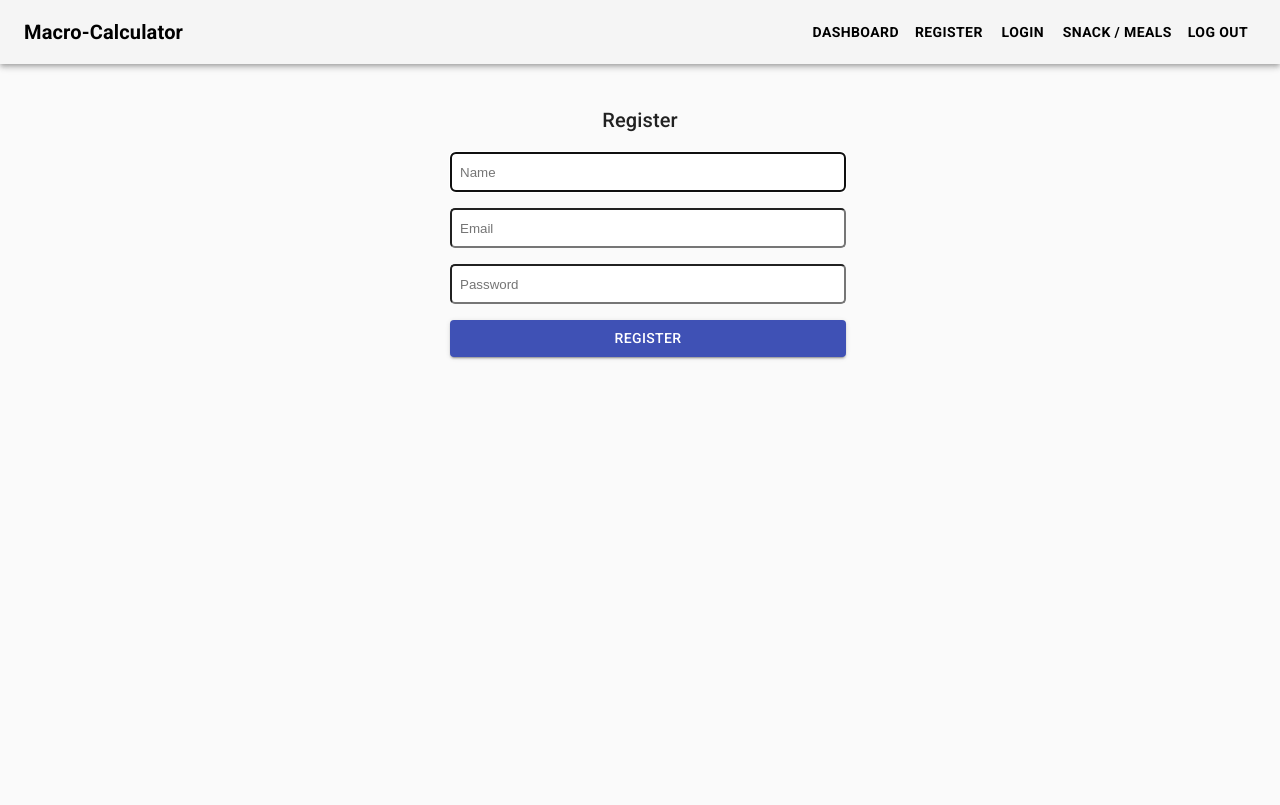
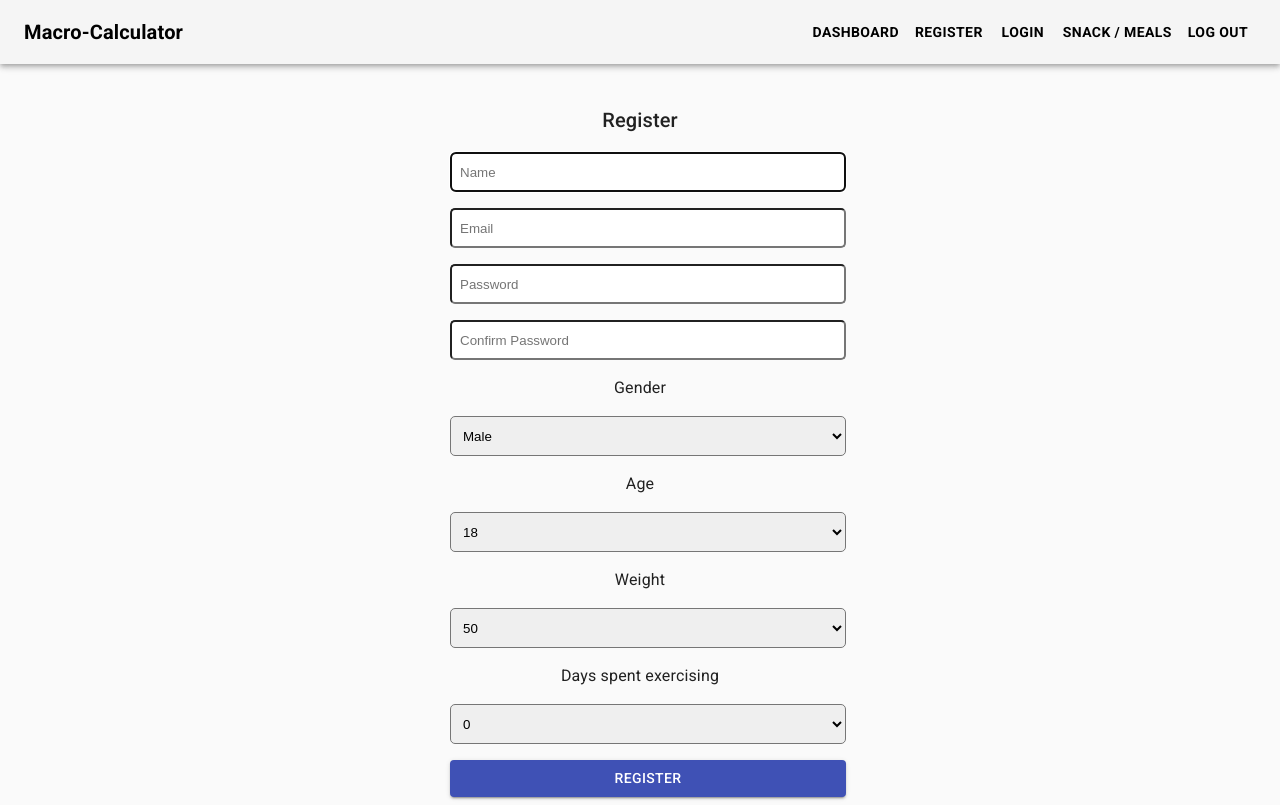
Before and after one commit to adelaadeoye/Front-end, a React (Create React App) app in the folder client/: page /register in a window 1280 px wide. Built offline with nearby package versions, Linux system fonts and the light colour scheme.

Commit message:
Complete registration page

```diff
--- a/client/src/components/register/Register.js
+++ b/client/src/components/register/Register.js
@@ -8,6 +8,16 @@ import {
   CssBaseline
 } from "@material-ui/core";
 import * as yup from "yup";
+
+let ages = [];
+for (let i = 18; i <= 60; i++) {
+  ages.push(i);
+}
+
+let weight = [];
+for (let i = 50; i <= 300; i++) {
+  weight.push(i);
+}
 
 const useStyles = makeStyles(theme => ({
   root: {
@@ -89,9 +99,74 @@ const Register = ({ errors, touched, isSubmitting }) => {
               <p className={classes.header}>{errors.password}</p>
             )}
           </div>
-          {/* <button disabled={isSubmitting} type="submit">
-        Log In
-      </button> */}
+
+          <div>
+            <Field
+              className={classes.formInput}
+              type="password"
+              name="password2"
+              placeholder="Confirm Password"
+            />
+            {touched.password2 && errors.password2 && (
+              <p className={classes.header}>{errors.password2}</p>
+            )}
+          </div>
+
+          <div>
+            <Typography className={classes.header}>Gender</Typography>
+            <Field
+              className={classes.formInput}
+              name="gender"
+              component="select"
+            >
+              <option value="male">Male</option>
+              <option value="female">Female</option>
+            </Field>
+          </div>
+
+          <div>
+            <Typography className={classes.header}>Age</Typography>
+            <Field className={classes.formInput} name="age" component="select">
+              {ages.map((age, index) => (
+                <option key={index} value={age}>
+                  {age}
+                </option>
+              ))}
+            </Field>
+          </div>
+
+          <div>
+            <Typography className={classes.header}>Weight</Typography>
+            <Field
+              className={classes.formInput}
+              name="weight"
+              component="select"
+            >
+              {weight.map((weight, index) => (
+                <option key={index} value={weight}>
+                  {weight}
+                </option>
+              ))}
+            </Field>
+          </div>
+
+          <div>
+            <Typography className={classes.header}>
+              Days spent exercising
+            </Typography>
+            <Field
+              className={classes.formInput}
+              component="select"
+              name="exercise"
+            >
+              {["0", "1-2", "3-4", "5-6", "7"].map(days => (
+                <option key={days} value={days}>
+                  {days}
+                </option>
+              ))}
+            </Field>
+          </div>
+
           <Button
             type="submit"
             variant="contained"
@@ -111,7 +186,12 @@ const FormikForm = withFormik({
     return {
       name: "",
       email: "",
-      password: ""
+      password: "",
+      password2: "",
+      exercise: 0,
+      gender: "male",
+      age: 18,
+      weight: 50
     };
   },
   validationSchema: yup.object().shape({
@@ -126,7 +206,11 @@ const FormikForm = withFormik({
     password: yup
       .string()
       .min(6, "Password must be at least 6 characters")
-      .required("Password is required")
+      .required("Password is required"),
+    password2: yup
+      .string()
+      .min(6, "Password must be at least 6 characters")
+      .required("Confirm password field is required")
   }),
   handleSubmit(values, { resetForm, setErrors, setSubmitting }) {
     setErrors({ email: "Email is already taken" });
```
